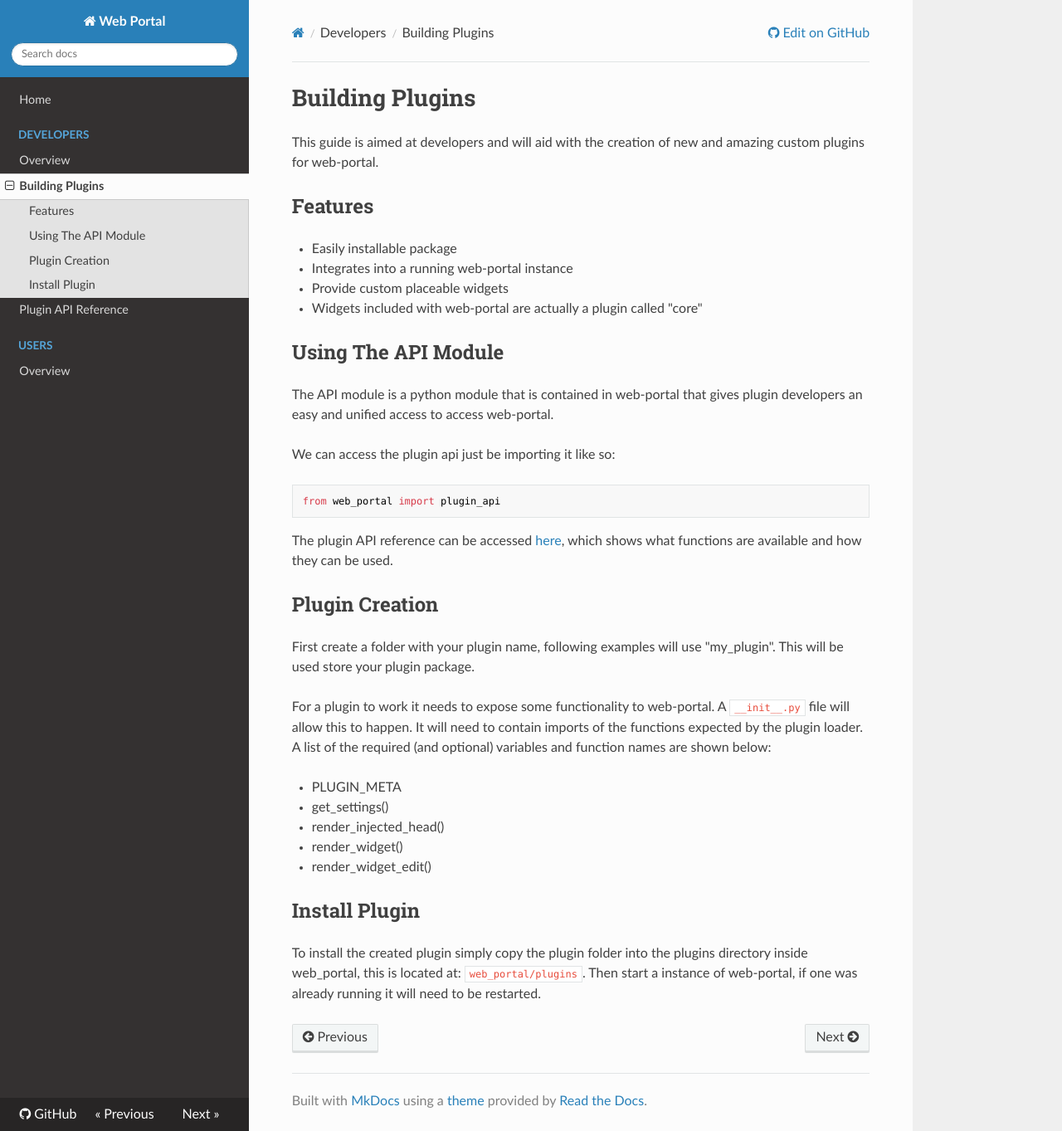
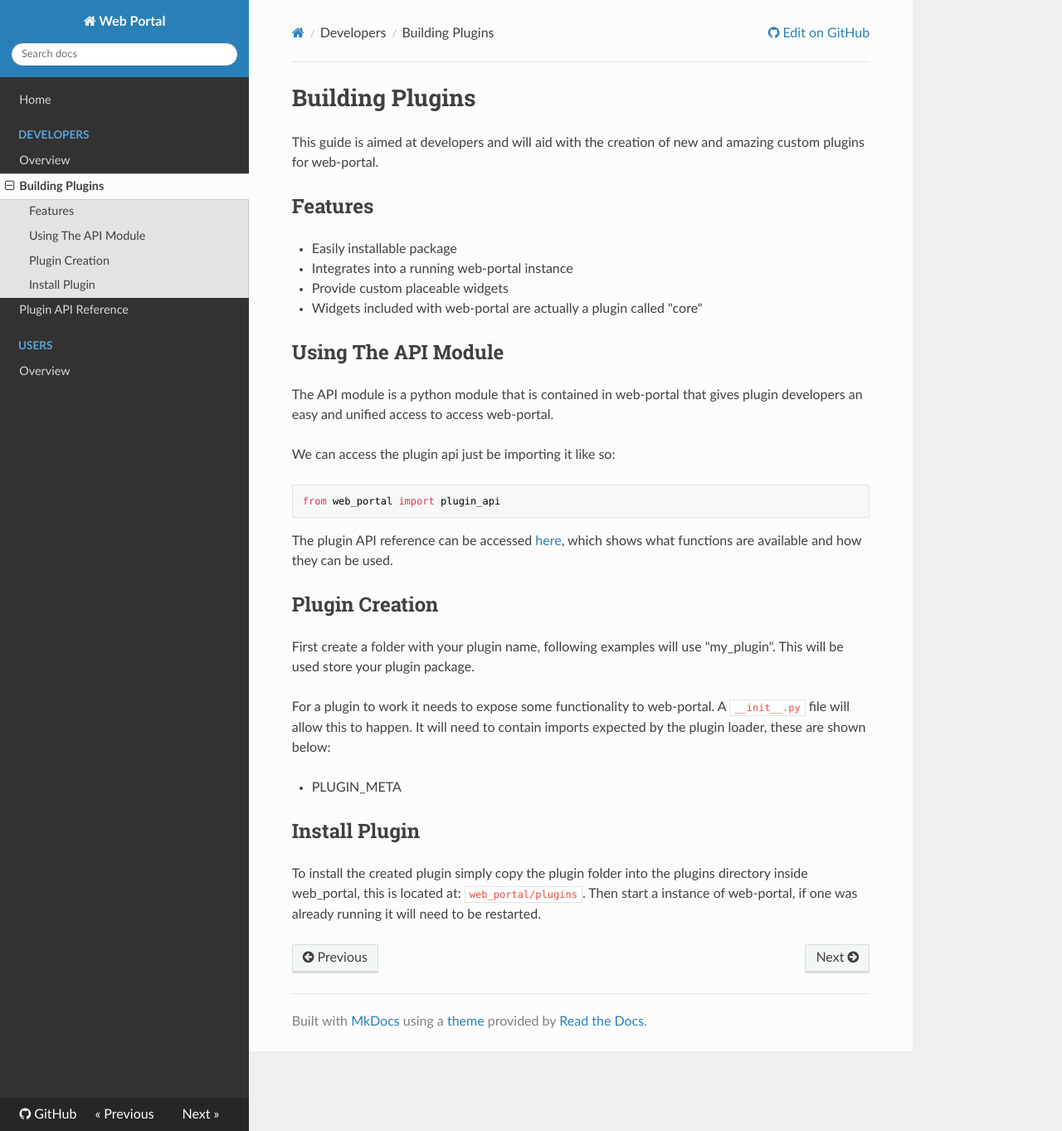
Before and after one commit to enchant97/web-portal, an MkDocs documentation site: the page built from docs/developers/building-plugins.md, in a window 1280 px wide and 1363 px high. Shown: the whole window at 83% size. Built offline with MkDocs 1.6.1, drawn with Linux system fonts in a browser that asks for light colours; nearby versions of some CDN libraries.

Commit message:
temp fix for docs due to new plugin api

```diff
--- a/docs/developers/building-plugins.md
+++ b/docs/developers/building-plugins.md
@@ -21,13 +21,9 @@ The plugin API reference can be accessed [here](plugin-reference.md), which show
 ## Plugin Creation
 First create a folder with your plugin name, following examples will use "my_plugin". This will be used store your plugin package.
 
-For a plugin to work it needs to expose some functionality to web-portal. A `__init__.py` file will allow this to happen. It will need to contain imports of the functions expected by the plugin loader. A list of the required (and optional) variables and function names are shown below:
+For a plugin to work it needs to expose some functionality to web-portal. A `__init__.py` file will allow this to happen. It will need to contain imports expected by the plugin loader, these are shown below:
 
 - PLUGIN_META
-- get_settings()
-- render_injected_head()
-- render_widget()
-- render_widget_edit()
 
 ## Install Plugin
 To install the created plugin simply copy the plugin folder into the plugins directory inside web_portal, this is located at: `web_portal/plugins`. Then start a instance of web-portal, if one was already running it will need to be restarted.
```
